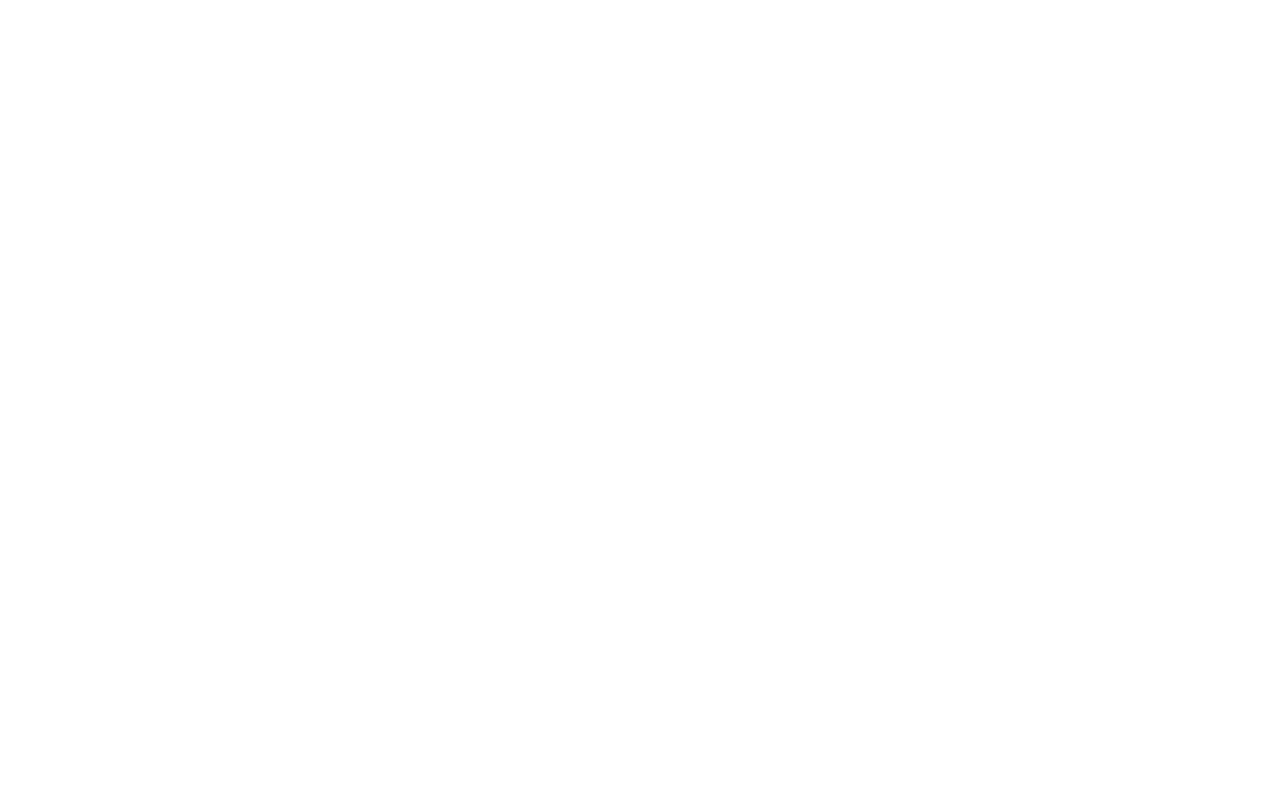
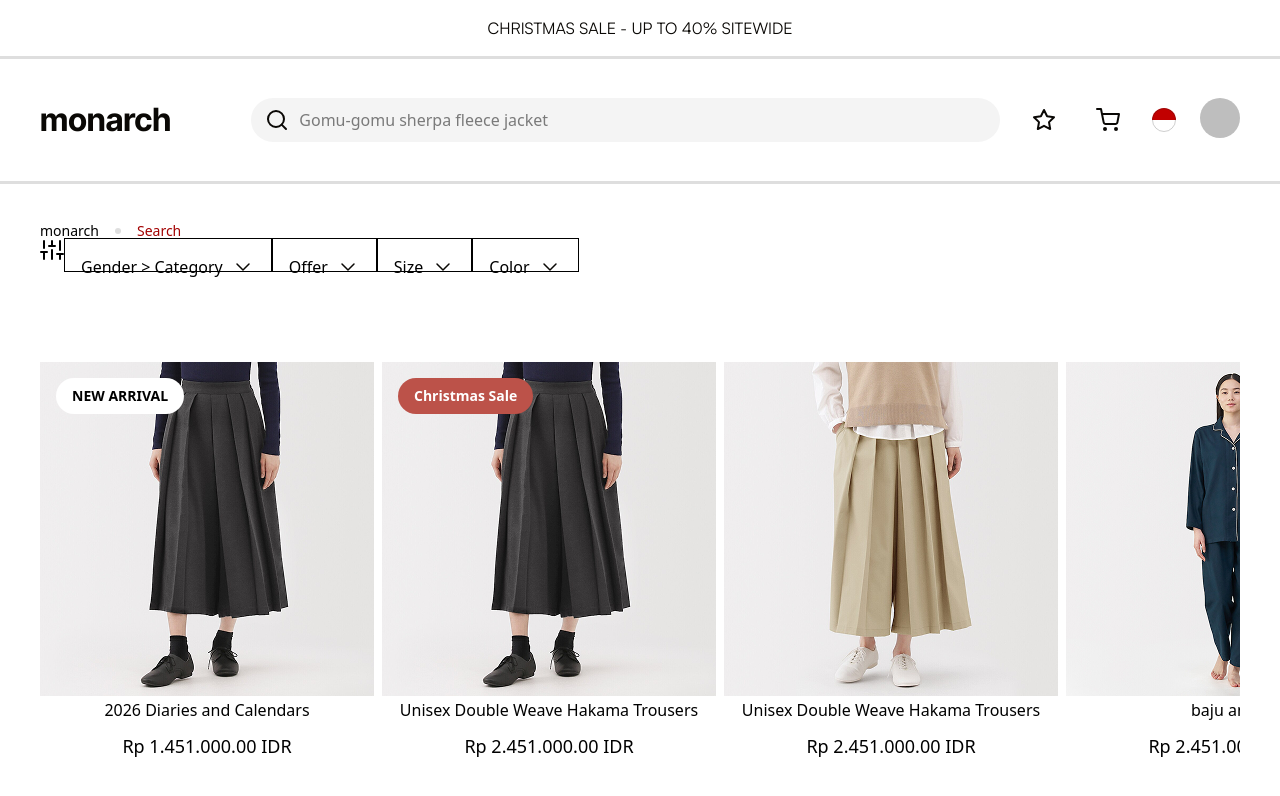
Before and after one commit to SBX-One/Monarch, a React (Vite) app: page /search-result in a window 1280 px wide. Before the commit this address had no page. Shown: the top 796 px of the page. Built offline with nearby package versions, Linux system fonts and the light colour scheme.

Commit message:
search result update p1

```diff
--- a/src/App.tsx
+++ b/src/App.tsx
@@ -9,6 +9,7 @@
         <Routes>
           <Route path="/" element={<HomePages />} />
           <Route path="/search-result/:query" element={<SearchResult />} />
+          <Route path="/search-result/" element={<SearchResult />} />
         </Routes>
       </BrowserRouter>
     </>
--- a/src/components/Header.tsx
+++ b/src/components/Header.tsx
@@ -7,28 +7,27 @@
 import clock from "../assets/svg/clock.svg"
 
 import { useState, useEffect } from "react"
-import { useNavigate } from "react-router-dom"
+// import { useNavigate } from "react-router-dom"
 
-export default function Header() {
+type HeaderProps = {
+    searchValue?: string;
+    onSearchChange?: (value: string) => void;
+    onSubmitSearch?: () => void
+}
+
+export default function Header({searchValue = "", onSearchChange, onSubmitSearch}: HeaderProps ) {
     const [deleteIcon, setDeleteIcon] = useState(false);
-    const [searchInput, setSearchInput] = useState("");
+    // const [searchInput, setSearchInput] = useState("");
     const [searchHistory, setSearchHistory] = useState<boolean>(false);
-    const navigate = useNavigate();
+    // const navigate = useNavigate();
     // const [searchValue, setSearchValue] = useState<String>("");
 
     useEffect(() => {
-        if (searchInput.length > 0) {
-            setDeleteIcon(true);
-        } else {
-            setDeleteIcon(false);
-        }
-
-
-
-    }, [searchInput])
+        setDeleteIcon(searchValue.length > 0);
+    }, [searchValue])
 
     function handleDeleteIcon() {
-        setSearchInput("");
+        onSearchChange?.("");
     }
 
     function handleSearch() {
@@ -57,13 +56,13 @@
         setSearchHistoryList([])
     }
 
-    function handleSubmitSearch() {
-        if (!searchInput.trim()) return;
+    // function handleSubmitSearch() {
+    //     // if (!searchInput.trim()) return;
 
-          const formattedQuery = searchInput.trim().replace(/\s+/g, "+");
-        navigate(`/search-result/${formattedQuery}`);
-        setSearchHistory(false);
-    }
+    //       const formattedQuery = searchInput.trim().replace(/\s+/g, "+");
+    //     navigate(`/search-result/${formattedQuery}`);
+    //     setSearchHistory(false);
+    // }
 
     return (
         <div>
@@ -75,7 +74,7 @@
                 <div className="flex flex-row bg-full flex-1 gap-[24px]">
                     <div className="flex flex-1 flex-row-reverse py-[10px] h-[44px] rounded-full px-[14px] bg-[#F4F4F4]">
                         {deleteIcon && <img src={x} alt="delete" onClick={handleDeleteIcon} />}
-                        <input type="text" value={searchInput} onFocus={handleSearch} onKeyDown={(e) => {if (e.key === "Enter") handleSubmitSearch()}} onChange={(e) => setSearchInput(e.target.value)}className="ml-[10px] w-full focus:outline-none" placeholder="Gomu-gomu sherpa fleece jacket" />
+                        <input type="text" value={searchValue} onFocus={handleSearch} onKeyDown={(e) => {if (e.key === "Enter") onSubmitSearch?.()}} onChange={(e) => onSearchChange?.(e.target.value)} className="ml-[10px] w-full focus:outline-none" placeholder="Gomu-gomu sherpa fleece jacket" />
                         <img src={search} alt="search" />
                     </div>
                     <img src={wishlist} alt="wishlist" />
@@ -89,7 +88,7 @@
                                         <h2 className="large">Trending</h2>
                                         <div className="flex gap-[8px] mt-[24px]">
                                             {TrendingSearch.map((item, i) => (
-                                                <div key={i} onClick={() => {setSearchInput(item); setSearchHistory(false)}} className="flex flex-row gap-[8px] border border-[#dedede] bg-white hover:bg-gray-300 cursor-default w-fit pl-[14px] pr-[20px] py-[8px] rounded-full">
+                                                <div key={i} onClick={() => {onSearchChange?.(item); setSearchHistory(false)}} className="flex flex-row gap-[8px] border border-[#dedede] bg-white hover:bg-gray-300 cursor-default w-fit pl-[14px] pr-[20px] py-[8px] rounded-full">
                                                     <img src={search} alt="trending search" />
                                                     <p>{item}</p>
                                                 </div>
--- /dev/null
+++ b/src/components/ProductsResult.tsx
@@ -0,0 +1,9 @@
+import data from "../data/Data_Dummy.json"
+
+export default function ProductResult() {
+    return (
+        <div>
+
+        </div>
+    )
+}
--- a/src/data/Data_Dummy.json
+++ b/src/data/Data_Dummy.json
@@ -155,9 +155,12 @@
             "id" : 1,
             "name" :"2026 Diaries and Calendars",
             "category" :"clothes",
-            "price" : 2451000,
+            "price" : 1451000,
             "image" : "../assets/png/product_1.png",
-            "eventType" :"New Arrival"
+            "eventType" :"New Arrival",
+            "gender" : "Women",
+            "offer" : "New Arrival",
+            "size" : "S,M,L,XL"
         },
         {
             "id" : 2,
@@ -165,7 +168,10 @@
             "category" :"clothes   ",
             "price" : 2451000,
             "image" : "../assets/png/product_1.png",
-            "eventType" :"New Arrival"
+            "eventType" :"Custom Event",
+            "gender" : "Men",
+            "offer" : "Christmas Sale",
+            "size" : "S,M,L,XL"
         },
         {
             "id" : 3,
@@ -173,7 +179,9 @@
             "category" :"clothes   ",
             "price" : 2451000,
             "image" : "../assets/png/product_3.png",
-            "eventType" :"New Arrival"
+            "gender" : "Unisex",
+            "offer" : "none",
+            "size" : "S,M,L,XL"
         },
         {
             "id" : 4,
@@ -181,7 +189,9 @@
             "category" :"clothes   ",
             "price" : 2451000,
             "image" : "../assets/png/product_4.png",
-            "eventType" :"New Arrival"
+            "gender" : "Women",
+            "offer" : "none",
+            "size" : "XXL"
         }
     ]
 }
--- a/src/pages/HomePage.tsx
+++ b/src/pages/HomePage.tsx
@@ -9,6 +9,7 @@
 import Slider from "react-slick"
 import type { Settings } from "react-slick"
 import HorizontalScroll from "../components/HorizontalScroll"
+import { useNavigate } from "react-router-dom"
 
 import { useState, useRef } from "react"
 import Data from "../data/Data_Dummy.json"
@@ -22,6 +23,8 @@
     const [showNotification, setShowNotification] = useState(true);
     const sliderRef = useRef<Slider | null>(null);
     const [activeIndex, setActiveIndex] = useState(0);
+    const [searchInput, setSearchInput] = useState("");
+    const navigate = useNavigate();
 
     // Customize these values to change dot size and colors and position
     const dotSize = 16; // px
@@ -53,9 +56,19 @@
         }
     }
 
+    function handleSubmitSearch() {
+        const trimmed = searchInput.trim();
+
+        if (trimmed) {
+        navigate(`/search-result/${trimmed.replace(/\s+/g, "+")}`);
+        } else {
+        navigate("/search-result");
+        }
+  }
+
     return (
         <div className="bg-[#fafafa]">
-            <Header />
+            <Header searchValue={searchInput} onSearchChange={setSearchInput} onSubmitSearch={handleSubmitSearch} />
             {showNotification && <Notification message="Same Day Delivery (London Only) - Order before 12 pm for same day dekivery. Avaible across selected London postcodes. Select this service at checkout" onClick={handleNotificationClose} />}
             <div className="relative">
                 <Slider ref={sliderRef} {...settings} className="">
--- a/src/pages/SearchResult.tsx
+++ b/src/pages/SearchResult.tsx
@@ -1,56 +1,94 @@
-import { useParams } from "react-router-dom"
+import { useParams, useNavigate } from "react-router-dom"
 import data from "../data/Data_Dummy.json"
+import { useState, useEffect } from "react";
+import Slider from "../assets/svg/sliders.svg"
+import arrow_down from "../assets/svg/chevron-down.svg"
 
+// import Product from "../components/ProductsResult.tsx";
+import HorizontalScroll from "../components/HorizontalScroll";
+import Header from "../components/Header";
+// import ProductResult from "../components/ProductsResult.tsx";
 
 export default function SearchResult() {
     const { query } = useParams();
-    const decodedQuery = query?.replace(/\+/g, " ").toLowerCase().trim();
-    const filteredProducts = data.ProductsResult.filter((item) => item.name.toLowerCase().includes(decodedQuery || ""));
+    const decodedQuery = query?.replace(/\+/g, " ").toLowerCase().trim() || "";
+    const [searchInput, setSearchInput] = useState("");
+    const navigate = useNavigate();
+    // const filteredProducts = data.ProductsResult.filter((item) => item.name.toLowerCase().includes(decodedQuery || ""));
 
-    const resolveImage = (path: string) => {
-        try {
-            return new URL(path, import.meta.url).href
-        } catch {
-            return path
+    useEffect(() => {
+        setSearchInput(decodedQuery);
+    }, [decodedQuery])
+
+    const filteredProducts = decodedQuery
+    ? data.ProductsResult.filter((product) =>
+        product.name.toLowerCase().includes(decodedQuery)
+      )
+    : data.ProductsResult;
+
+    function handleSubmitSearch() {
+        const trimmed = searchInput.trim();
+
+        if (trimmed) {
+            navigate(`/search-result/${trimmed.replace(/\s+/g, "+")}`);
+        } else {
+            navigate("/search-result");
         }
     }
 
+    const filterSettings = [
+        {
+            "Gender > Category" : [
+                "Women",
+                "Men",
+                "Unisex"
+            ]
+        },
+        {
+            "Offer" : [
+                "Christmas Sale",
+                "New Arrival"
+            ]
+        },
+        {
+            "Size" : [
+                "S",
+                "M",
+                "L",
+                "XL",
+                "XXL"
+            ]
+        },
+        {
+            "Color" : [
+                "Bright",
+                "Dark"
+            ]
+        }
+    ]
+
+
     return (
         <div>
-            <div className="px-10 py-10">
-            <h1 className="text-2xl font-bold mb-6">
-                Search result for "{decodedQuery}"
-            </h1>
+            <Header searchValue={searchInput} onSearchChange={setSearchInput} onSubmitSearch={handleSubmitSearch} />
+            <div>
+                <div className="flex">
+                    <p className="small ml-10 mt-10 flex items-center gap-[16px]">monarch <div className="bg-[#dedede] w-[6px] h-[6px] rounded-full" /> <span className="text-[#A30303]">Search</span></p>
+                </div>
+                <div className="flex ml-10 h-[24px] ">
+                    <img src={Slider} alt="slider" />
+                    <div className="flex">
+                        {filterSettings.map((item, i) => (
+                            <div className="flex gap-[8px] px-[16px] py-[16px] border border-[#]" key={i}>
+                                <h1>{Object.keys(item)[0]}</h1>
+                                <img src={arrow_down} alt="image" className="h-[24px]" />
+                            </div>
+                        ))}
+                    </div>
+                </div>
+            </div>
 
-            {filteredProducts.length === 0 ? (
-                <p>No product found 😔</p>
-            ) : (
-                <div className="grid grid-cols-4 gap-6">
-                {filteredProducts.map((product) => (
-                    <div
-                    key={product.id}
-                    className="border rounded-xl p-4 hover:shadow-md transition"
-                    >
-                    <img
-                        src={resolveImage(product.image)}
-                        alt={product.name}
-                        className="mb-3"
-                    />
-                    <h2 className="font-medium">{product.name}</h2>
-                    <p className="text-sm text-gray-500 capitalize">
-                        {product.category.trim()}
-                    </p>
-                    <p className="mt-1 font-semibold">
-                        Rp {product.price.toLocaleString("id-ID")}
-                    </p>
-                    <span className="text-xs text-green-600">
-                        {product.eventType}
-                    </span>
-                    </div>
-                ))}
-                </div>
-            )}
-            </div>
+            <HorizontalScroll title={""} data={filteredProducts} imageHeight={"334px"} eventState={true} CustomEventName="Christmas Sale" CustomBackgroundEvent="#BC5249" scrollToggle={false} />
         </div>
     )
 }
```
Also changed, not shown: src/components/HorizontalScroll.tsx (+9 -6 lines), src/assets/svg/chevron-down.svg (added), src/assets/svg/sliders.svg (added).
